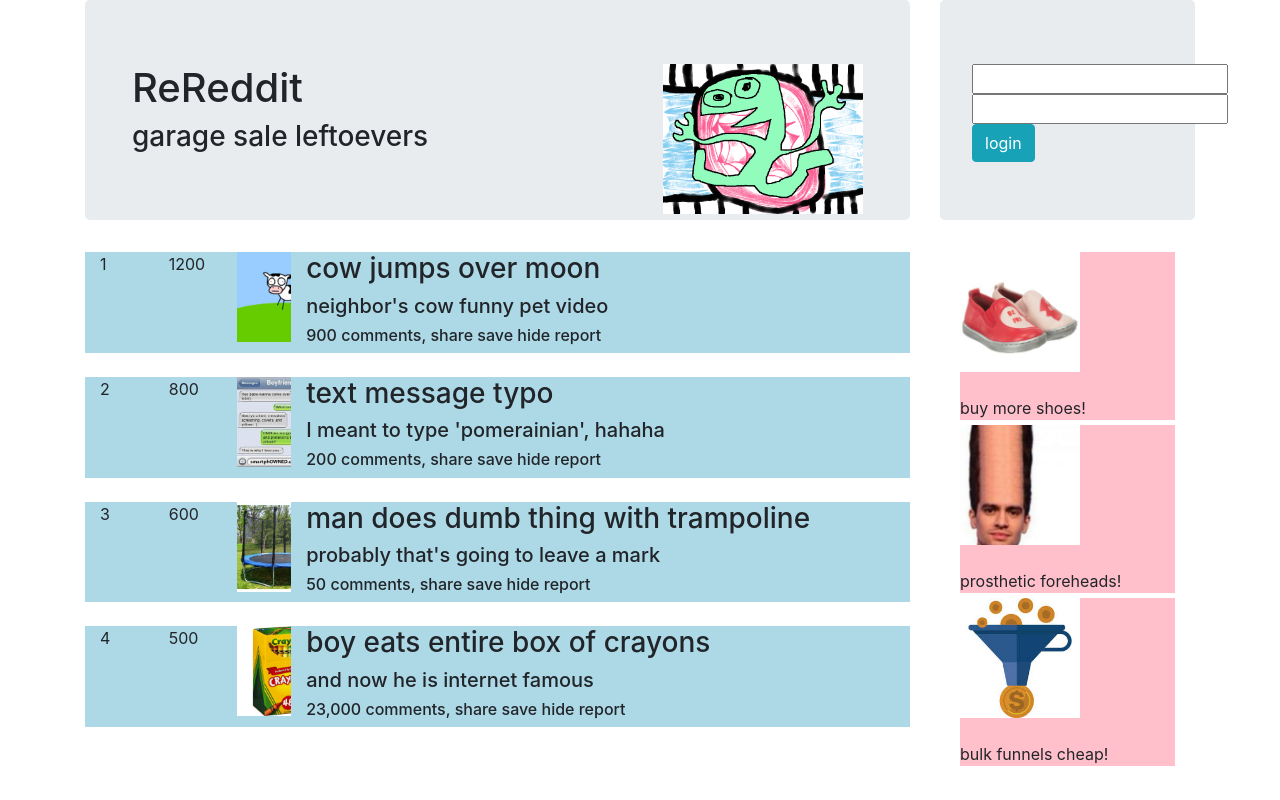
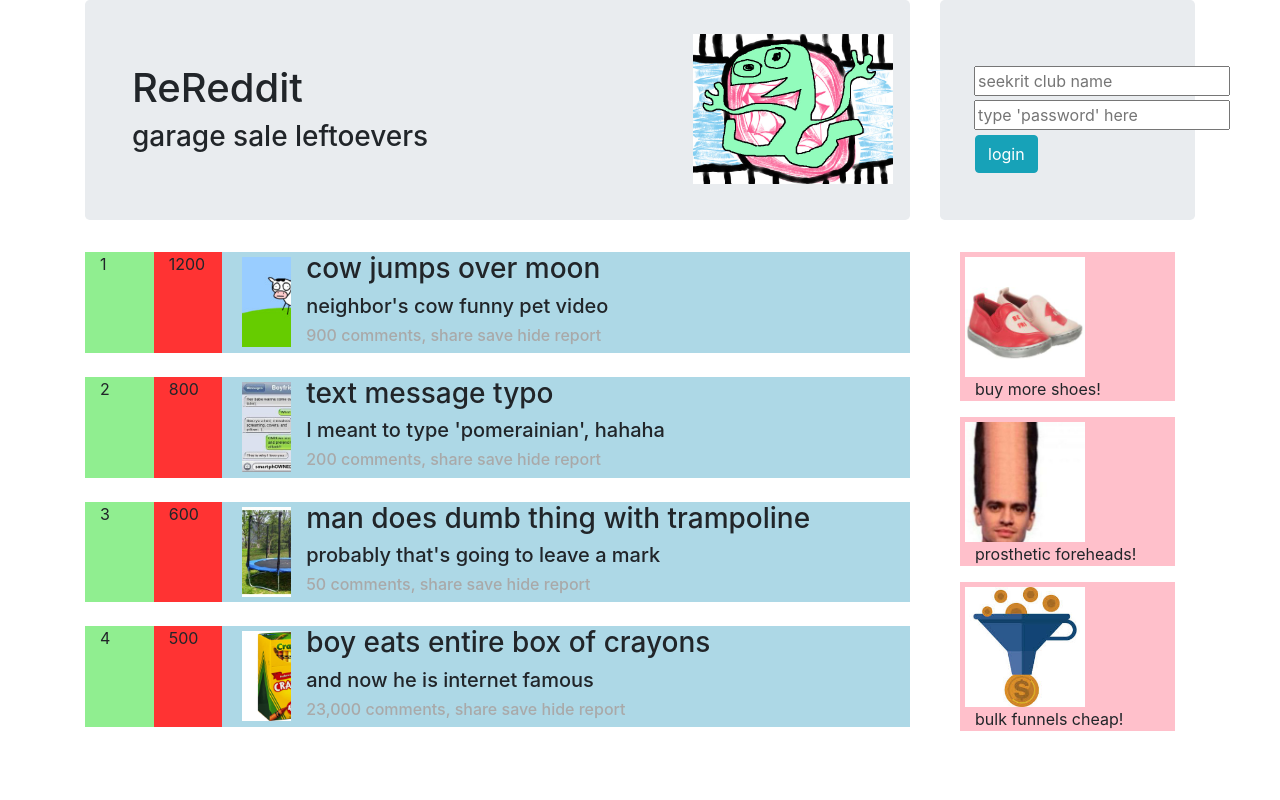
Before and after one commit to wvw999/clonesite, an Angular app: page / in a window 1280 px wide. Built offline with nearby package versions, Linux system fonts and the light colour scheme.

Commit message:
clean up appearance of page

```diff
--- a/src/app/ads/ads.component.html
+++ b/src/app/ads/ads.component.html
@@ -1,5 +1,6 @@
 <div class="container" *ngFor="let advertisement of advertisements">
   <div class="advert">
-    <img src="{{advertisement.image}}" height="120px" alt="poop"> <br> <br><span>{{advertisement.adtext}}</span>
+    <img src="{{advertisement.image}}" height="120px" alt="poop">
+    <p class="adtext">{{advertisement.adtext}}</p>
   </div>
 </div>
--- a/src/app/app.component.html
+++ b/src/app/app.component.html
@@ -7,9 +7,9 @@
       <app-posting></app-posting>
     </div>
     <div class="col-md-3 three">
-      <div class="jumbotron">
-        <input type="text" name="login" value="">
-        <input type="text" name="password" value="">
+      <div class="jumbotron" alt="no, it does nothing">
+        <input type="text" name="login" value="" placeholder="seekrit club name">
+        <input type="text" name="password" value="" placeholder="type 'password' here">
         <button type="button" class="btn btn-info" name="button">login</button>
       </div>
       <app-ads></app-ads>
--- a/src/app/posting/posting.component.html
+++ b/src/app/posting/posting.component.html
@@ -1,23 +1,23 @@
 <div class="container" *ngFor="let posting of postings">
-  <div class="row">
-    <div class="col-sm-1 posting">
-      {{ posting.id }}
+  <div class="row singlepost">
+    <div class="col-sm-1 rank">
+      <span>{{ posting.id }}</span>
     </div>
-    <div class="col-sm-1 posting">
-      {{ posting.rank }}
+    <div class="col-sm-1 reddits">
+      <span>{{ posting.rank }}</span>
     </div>
     <div class="col-sm-1 posting">
       <img src="{{ posting.thumb }}" height="90px" alt="">
     </div>
     <div class="col-md-9 posting">
-      <div class="posting">
-        <h3>{{ posting.title }}</h3>
+      <div>
+        <h3 class="posting">{{ posting.title }}</h3>
       </div>
-      <div class="posting">
-        <h5>{{ posting.description }}</h5>
+      <div>
+        <h5 class="posting">{{ posting.description }}</h5>
       </div>
-      <div class="posting">
-        <h6>{{ posting.details }}</h6>
+      <div>
+        <h6 class="posting sub">{{ posting.details }}</h6>
       </div>
     </div>
   </div>
--- a/src/styles.css
+++ b/src/styles.css
@@ -19,6 +19,11 @@
 
 .posting {
   background-color: lightblue;
+  text-align: left;
+}
+
+.singlepost {
+  border: 1px;
 }
 
 .advert {
@@ -26,6 +31,36 @@
   margin: 5px;
 }
 
+input {
+  margin: 2px;
+}
+
+img {
+  margin-top: 5px;
+  margin-left: 5px;
+}
+
+.btn {
+  margin: 3px;
+}
+
 .logo {
-  float: right
+  float: right;
+  margin: -30px;
 }
+
+.rank {
+  background-color: lightgreen;
+}
+
+.reddits {
+  background-color: #ff3333;
+}
+
+.sub {
+  color: darkgray;
+}
+
+.adtext {
+  margin-left: 15px;
+}
```
